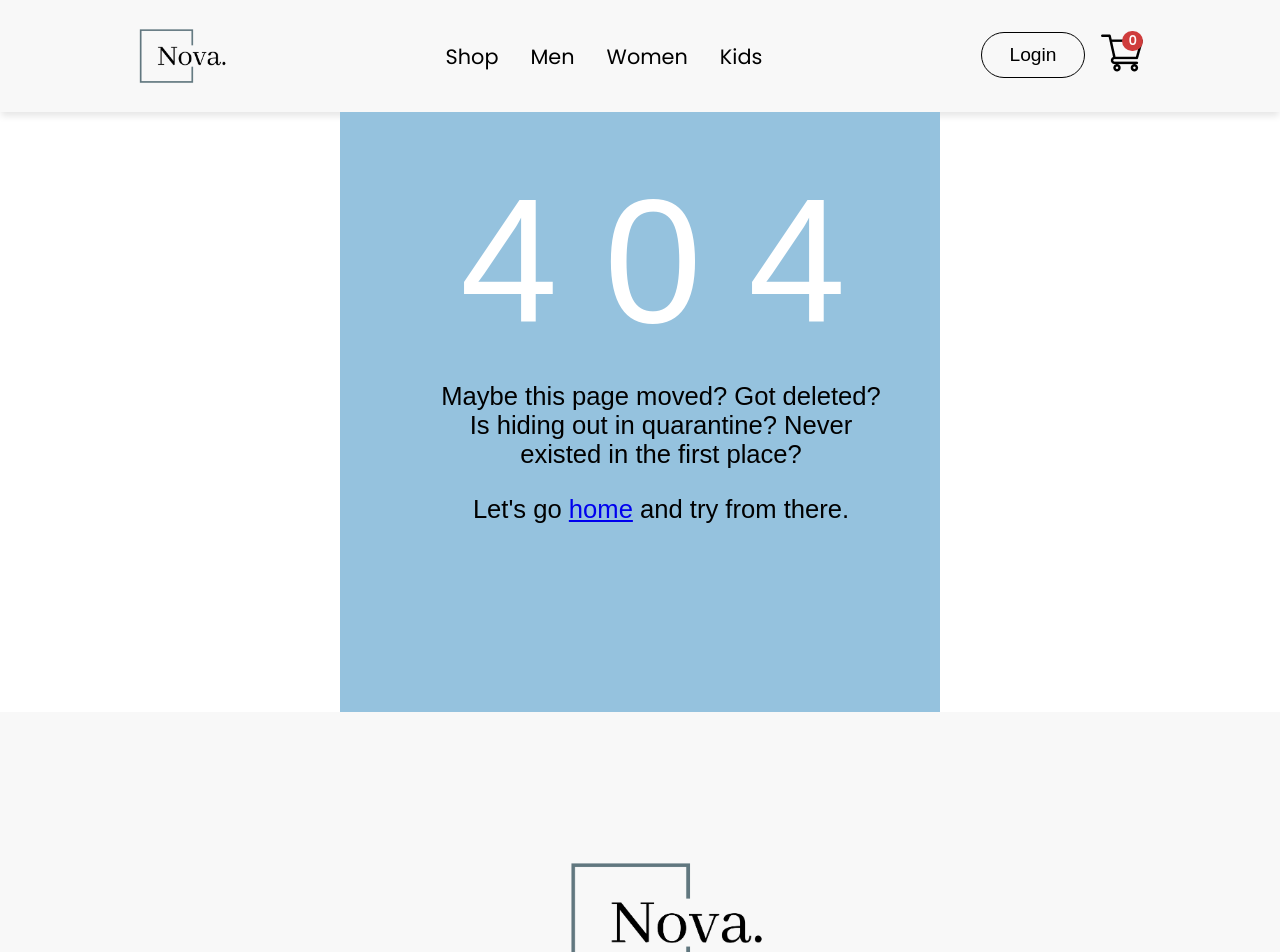
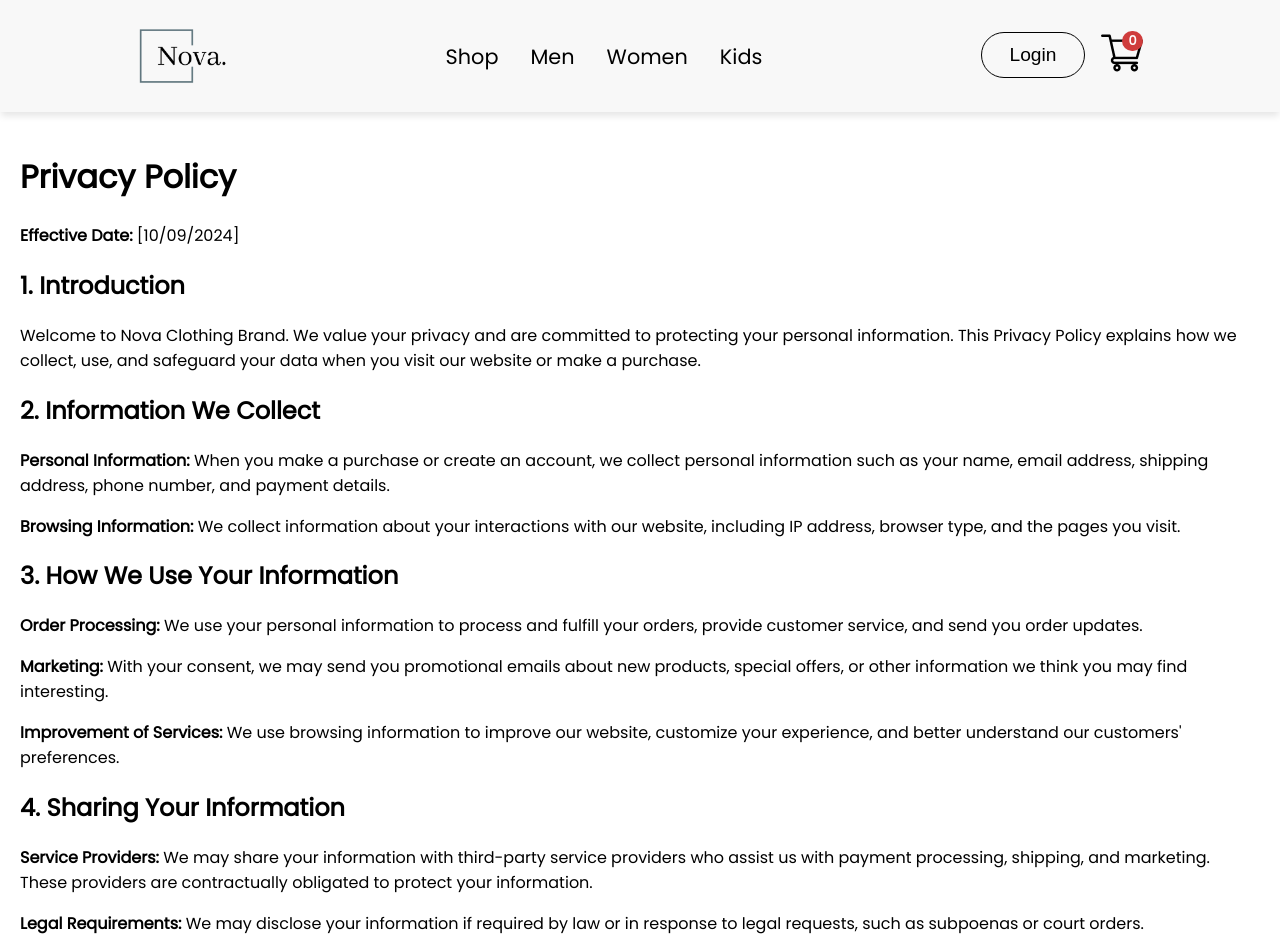
Before and after one commit to Abhinavchoudhary2005/Nova, a React (Create React App) app in the folder Frontend/: page /E-commerce/privacypolicy in a window 1280 px wide. Shown: the top 952 px of the page. Built offline with nearby package versions, Linux system fonts and the light colour scheme; no server answers.

Commit message:
added privacy policy

```diff
--- a/Frontend/src/App.js
+++ b/Frontend/src/App.js
@@ -10,6 +10,7 @@ import { LoginSignUp } from "./Pages/LoginSignUp.jsx";
 import { Footer } from "./Components/Footer/Footer.jsx";
 import { ShopContext } from "./Components/Context/ShopContext.jsx";
 import { NotFound } from "./Pages/NotFound";
+import { PrivacyPolicy } from "./Pages/PrivacyPolicy.jsx";
 import PrivateRoute from "./Components/PrivateRoute/PrivateRoute";
 import { Admin } from "./Pages/Admin";
 
@@ -79,6 +80,10 @@ function App() {
               element={<PrivateRoute element={Admin} />}
             />
             <Route path="*" element={<NotFound />} />
+            <Route
+              path="/E-commerce/privacypolicy"
+              element={<PrivacyPolicy />}
+            />
           </Routes>
         </AppLayout>
       </BrowserRouter>
--- a/Frontend/src/Pages/LoginSignUp.jsx
+++ b/Frontend/src/Pages/LoginSignUp.jsx
@@ -1,9 +1,11 @@
 import React, { useCallback, useState } from "react";
+import { Link } from "react-router-dom";
 import { toast } from "react-toastify";
 import "react-toastify/dist/ReactToastify.css";
 import "./CSS/LoginSignUp.css";
 import eyeIcon from "../Components/Assets/open-eye.jpg";
 import eyeSlashIcon from "../Components/Assets/close-eye.jpg";
+import { GoogleOAuthProvider, GoogleLogin } from "@react-oauth/google";
 
 const Login = ({
   email,
@@ -14,6 +16,8 @@ const Login = ({
   handleSwitchMode,
   showPassword,
   setShowPassword,
+  handleGoogleSuccess,
+  handleGoogleFailure,
 }) => (
   <form className="login" onSubmit={handleSubmit}>
     <h1>Login</h1>
@@ -56,9 +60,19 @@ const Login = ({
     </p>
     <div>
       <input type="checkbox" id="login-checkbox" required />
-      <label htmlFor="login-checkbox" className="checkbox-label">
-        By continuing, I agree to the terms of use & privacy policy
+      <label htmlFor="signup-checkbox" className="checkbox-label">
+        By continuing, I agree to the terms of use &{" "}
+        <Link to="/E-commerce/privacypolicy" className="login-sign-up-text">
+          privacy policy
+        </Link>
       </label>
+    </div>
+    <p className="google-or">--OR--</p>
+    <div className="googleAuthLogin">
+      <GoogleLogin
+        onSuccess={handleGoogleSuccess}
+        onError={handleGoogleFailure}
+      />
     </div>
   </form>
 );
@@ -74,6 +88,8 @@ const SignUp = ({
   handleSwitchMode,
   showPassword,
   setShowPassword,
+  handleGoogleSuccess,
+  handleGoogleFailure,
 }) => (
   <form className="sign-up" onSubmit={handleSubmit}>
     <h1>Sign Up</h1>
@@ -125,8 +141,18 @@ const SignUp = ({
     <div>
       <input type="checkbox" id="signup-checkbox" required />
       <label htmlFor="signup-checkbox" className="checkbox-label">
-        By continuing, I agree to the terms of use & privacy policy
+        By continuing, I agree to the terms of use &{" "}
+        <Link to="/E-commerce/privacypolicy" className="login-sign-up-text">
+          privacy policy
+        </Link>
       </label>
+    </div>
+    <p className="google-or">--OR--</p>
+    <div className="googleAuthLogin">
+      <GoogleLogin
+        onSuccess={handleGoogleSuccess}
+        onError={handleGoogleFailure}
+      />
     </div>
   </form>
 );
@@ -193,8 +219,48 @@ export const LoginSignUp = () => {
     }
   };
 
+  const handleGoogleSuccess = async (credentialResponse) => {
+    try {
+      const url = `${process.env.REACT_APP_API_KEY}user/googleAuth`;
+
+      const res = await fetch(url, {
+        method: "POST",
+        headers: {
+          "Content-Type": "application/json",
+        },
+        body: JSON.stringify({ token: credentialResponse.credential }),
+      });
+
+      const result = await res.json();
+
+      if (res.ok) {
+        localStorage.setItem("token", result.uid);
+
+        toast.success(
+          loginsignup === "signup"
+            ? "User created successfully"
+            : "Logged in successfully"
+        );
+
+        setTimeout(() => {
+          if (result.redirectUrl) {
+            window.location.href = result.redirectUrl;
+          }
+        }, 1500);
+      } else {
+        toast.error(result.error || "Google Authentication failed");
+      }
+    } catch (err) {
+      toast.error(err.message);
+    }
+  };
+
+  const handleGoogleFailure = () => {
+    toast.error("Google Authentication failed");
+  };
+
   return (
-    <div>
+    <GoogleOAuthProvider clientId={process.env.REACT_APP_CLIENT_ID}>
       <div className="login-sign-up">
         <div className="login-sign-up-card">
           {loginsignup === "login" ? (
@@ -207,6 +273,8 @@ export const LoginSignUp = () => {
               handleSwitchMode={handleSwitchMode}
               showPassword={showPassword}
               setShowPassword={setShowPassword}
+              handleGoogleSuccess={handleGoogleSuccess}
+              handleGoogleFailure={handleGoogleFailure}
             />
           ) : (
             <SignUp
@@ -220,10 +288,12 @@ export const LoginSignUp = () => {
               handleSwitchMode={handleSwitchMode}
               showPassword={showPassword}
               setShowPassword={setShowPassword}
+              handleGoogleSuccess={handleGoogleSuccess}
+              handleGoogleFailure={handleGoogleFailure}
             />
           )}
         </div>
       </div>
-    </div>
+    </GoogleOAuthProvider>
   );
 };
--- /dev/null
+++ b/Frontend/src/Pages/PrivacyPolicy.jsx
@@ -0,0 +1,104 @@
+import React from "react";
+
+export const PrivacyPolicy = () => {
+  return (
+    <div style={{ padding: "20px" }}>
+      <h1>Privacy Policy</h1>
+      <p>
+        <strong>Effective Date:</strong> [10/09/2024]
+      </p>
+
+      <h2>1. Introduction</h2>
+      <p>
+        Welcome to Nova Clothing Brand. We value your privacy and are committed
+        to protecting your personal information. This Privacy Policy explains
+        how we collect, use, and safeguard your data when you visit our website
+        or make a purchase.
+      </p>
+
+      <h2>2. Information We Collect</h2>
+      <p>
+        <strong>Personal Information:</strong> When you make a purchase or
+        create an account, we collect personal information such as your name,
+        email address, shipping address, phone number, and payment details.
+      </p>
+      <p>
+        <strong>Browsing Information:</strong> We collect information about your
+        interactions with our website, including IP address, browser type, and
+        the pages you visit.
+      </p>
+
+      <h2>3. How We Use Your Information</h2>
+      <p>
+        <strong>Order Processing:</strong> We use your personal information to
+        process and fulfill your orders, provide customer service, and send you
+        order updates.
+      </p>
+      <p>
+        <strong>Marketing:</strong> With your consent, we may send you
+        promotional emails about new products, special offers, or other
+        information we think you may find interesting.
+      </p>
+      <p>
+        <strong>Improvement of Services:</strong> We use browsing information to
+        improve our website, customize your experience, and better understand
+        our customers' preferences.
+      </p>
+
+      <h2>4. Sharing Your Information</h2>
+      <p>
+        <strong>Service Providers:</strong> We may share your information with
+        third-party service providers who assist us with payment processing,
+        shipping, and marketing. These providers are contractually obligated to
+        protect your information.
+      </p>
+      <p>
+        <strong>Legal Requirements:</strong> We may disclose your information if
+        required by law or in response to legal requests, such as subpoenas or
+        court orders.
+      </p>
+
+      <h2>5. Cookies</h2>
+      <p>
+        Our website uses cookies to enhance your browsing experience. Cookies
+        are small files stored on your device that help us analyze web traffic
+        and remember your preferences. You can choose to accept or decline
+        cookies through your browser settings.
+      </p>
+
+      <h2>6. Data Security</h2>
+      <p>
+        We take data security seriously and implement appropriate technical and
+        organizational measures to protect your personal information from
+        unauthorized access, disclosure, or misuse.
+      </p>
+
+      <h2>7. Your Rights</h2>
+      <p>
+        You have the right to access, correct, or delete your personal
+        information. If you wish to exercise these rights, please contact us at
+        [Insert Contact Information].
+      </p>
+
+      <h2>8. Changes to This Privacy Policy</h2>
+      <p>
+        We may update this Privacy Policy from time to time. Any changes will be
+        posted on this page with an updated effective date.
+      </p>
+
+      <h2>9. Contact Us</h2>
+      <p>
+        If you have any questions or concerns about this Privacy Policy, please
+        contact us at:
+      </p>
+      <p>
+        <strong>Nova Clothing Brand</strong>
+        <br />
+        [Nagpur]
+        <br />
+        Email: [ac240605@gmail.com]
+        <br />
+      </p>
+    </div>
+  );
+};
```
